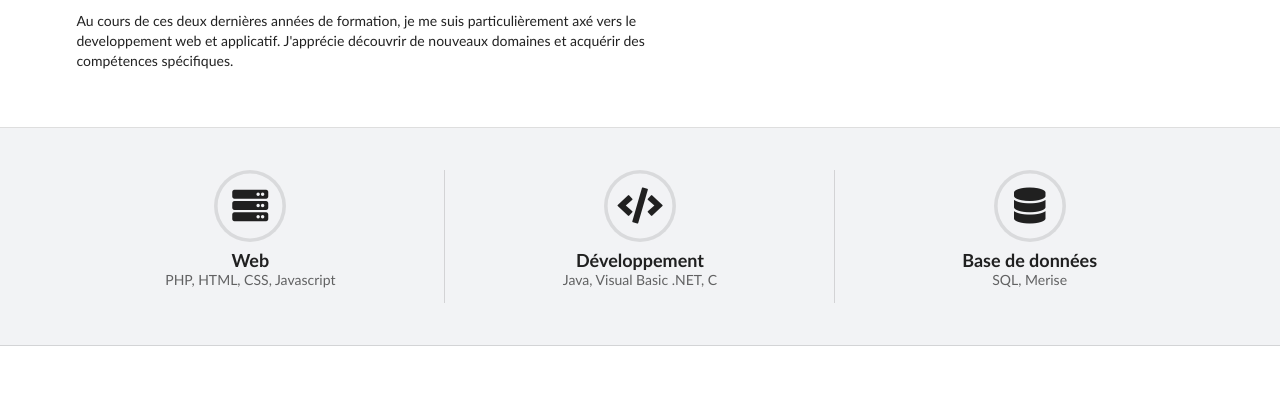
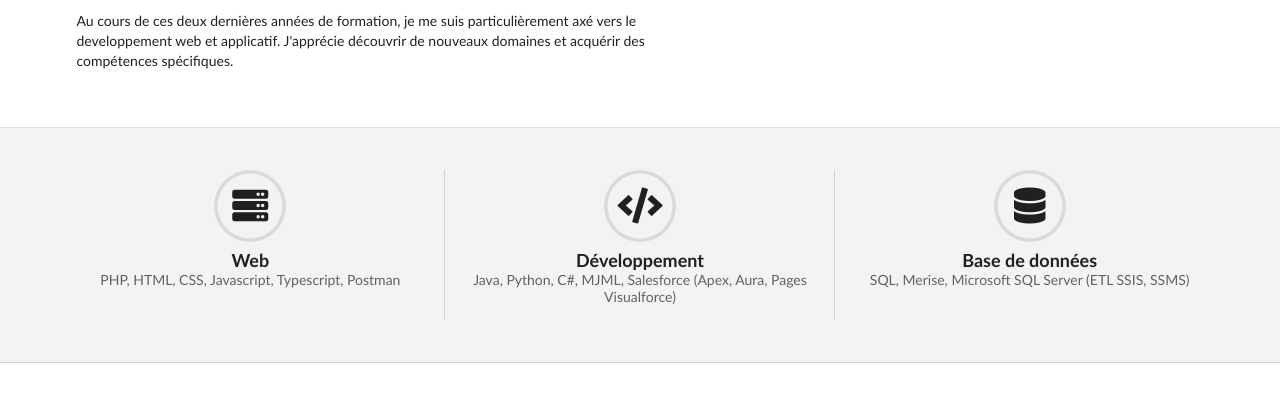
Before and after one commit to glichou/glichou.github.io, a plain HTML site: page index.html in a window 1280 px wide. Shown: the part 406-800 px from the top of the page. Drawn offline with Linux system fonts and the light colour scheme.

Commit message:
Ajout compétences
Ajout de nouveaux éléments dans la section compétence

```diff
--- a/index.html
+++ b/index.html
@@ -155,21 +155,21 @@
                                 <h3 class="ui center aligned icon header">
                                     <i class="circular server cogs icon"></i>
                                     Web
-                                    <div class="sub header">PHP, HTML, CSS, Javascript</div>
+                                    <div class="sub header">PHP, HTML, CSS, Javascript, Typescript, Postman</div>
                                 </h3>
                             </div>
                             <div class="column">
                                 <h3 class="ui center aligned icon header">
                                     <i class="circular code icon"></i>
                                     Développement
-                                    <div class="sub header">Java, Visual Basic .NET, C</div>
+                                    <div class="sub header">Java, Python, C#, MJML, Salesforce (Apex, Aura, Pages Visualforce)</div>
                                 </h3>
                             </div>
                             <div class="column">
                                 <h3 class="ui center aligned icon header">
                                     <i class="circular database icon"></i>
                                     Base de données
-                                    <div class="sub header">SQL, Merise</div>
+                                    <div class="sub header">SQL, Merise, Microsoft SQL Server (ETL SSIS, SSMS)</div>
                                 </h3>
                             </div>
                         </div>
```
